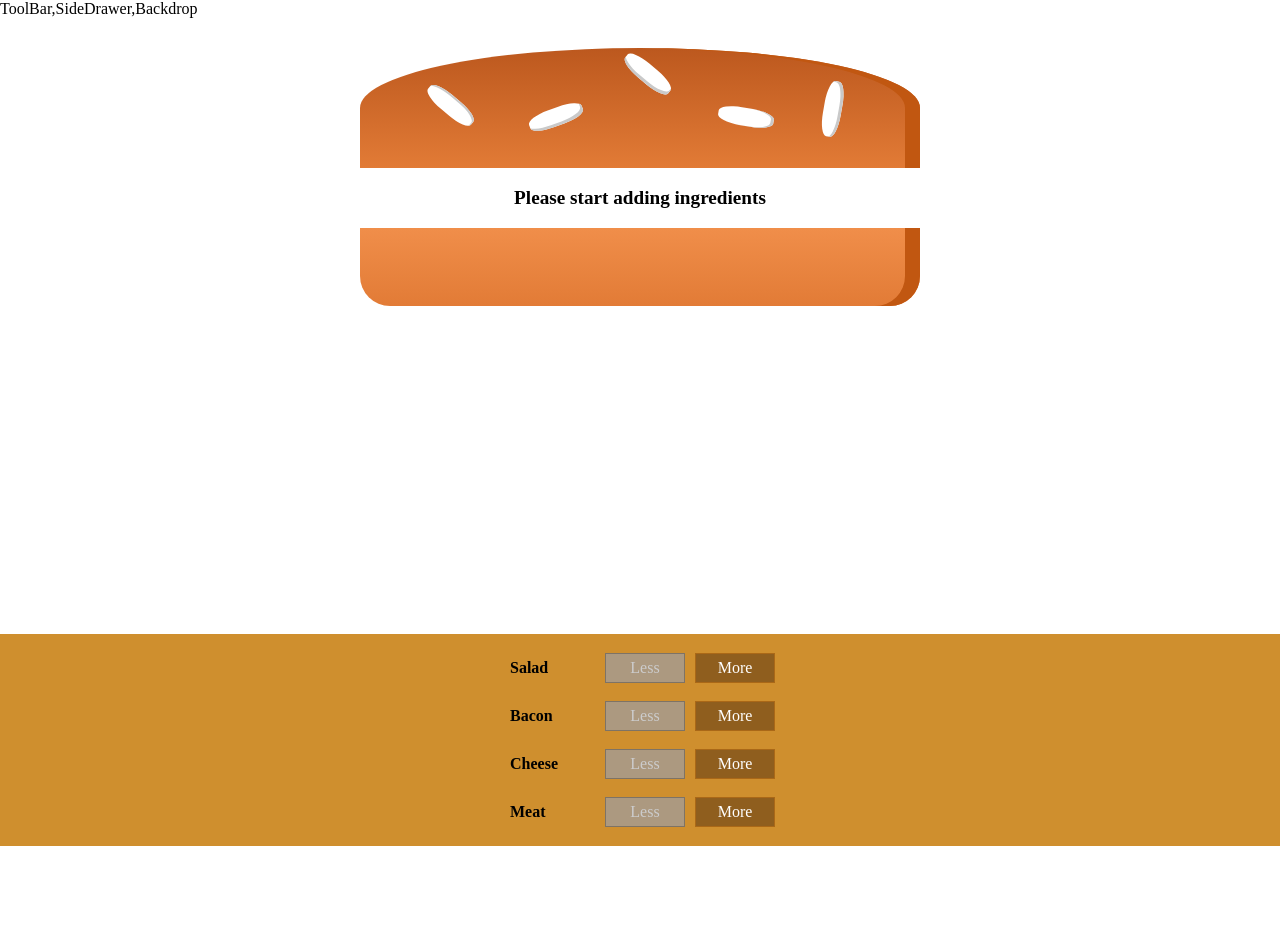
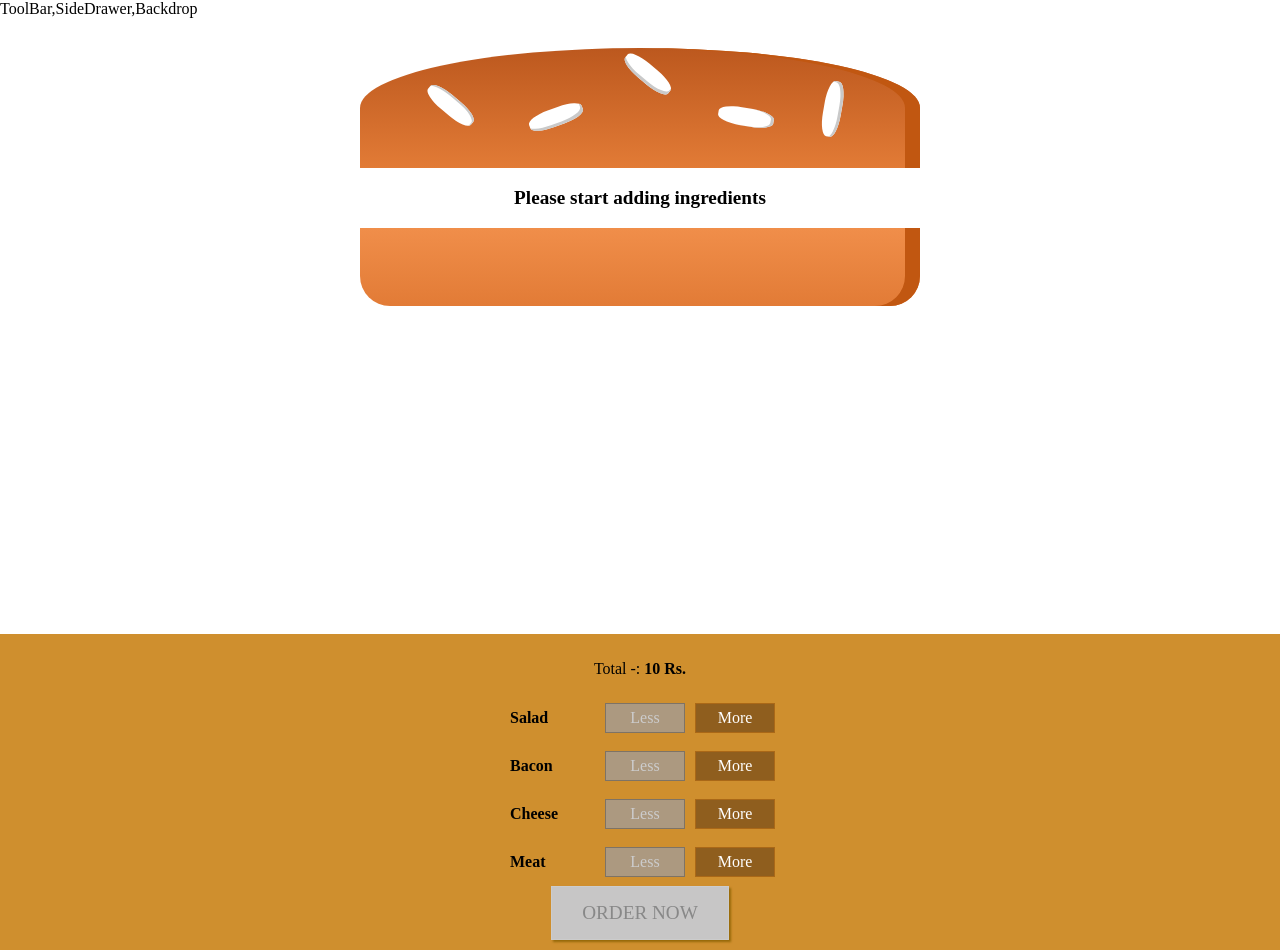
Before and after one commit to aman32767/stack, a React app: page / in a window 1280 px wide. Before the commit the page ends 846 px from the top, so only its background shows below. Built offline with nearby package versions, Linux system fonts and the light colour scheme.

Commit message:
order summary and backdrop added

```diff
--- a/src/components/Burger/BuildControls/BuildControls.css
+++ b/src/components/Burger/BuildControls/BuildControls.css
@@ -9,3 +9,45 @@
     padding : 10px 0;
 
 }
+
+
+.OrderButton {
+    background-color: #DAD735;
+    outline: none;
+    cursor: pointer;
+    border: 1px solid #966909;
+    color: #966909;
+    font-family: inherit;
+    font-size: 1.2em;
+    padding: 15px 30px;
+    box-shadow: 2px 2px 2px #966909;
+}
+
+.OrderButton:hover, .OrderButton:active {
+    background-color: #A0DB41;
+    border: 1px solid #966909;
+    color: #966909;
+}
+
+.OrderButton:disabled {
+    background-color: #C7C6C6;
+    cursor: not-allowed;
+    border: 1px solid #ccc;
+    color: #888888;
+}
+
+.OrderButton:not(:disabled) {
+    animation: enable 0.3s linear;
+}
+
+@keyframes enable {
+    0% {
+        transform: scale(1);
+    }
+    60% {
+        transform: scale(1.1);
+    }
+    100% {
+        transform: scale(1);
+    }
+}
--- a/src/components/Burger/BuildControls/BuildControls.js
+++ b/src/components/Burger/BuildControls/BuildControls.js
@@ -9,6 +9,7 @@
 ];
 const buildControls = props => (
   <div className={classes.BuildControls}>
+        <p>Total -: <strong>{props.price} Rs.</strong></p>
     {controls.map(ctrl => (
       <BuildControl
       key={ctrl.label}
@@ -17,6 +18,9 @@
       removed={()=>props.ingredientRemoved(ctrl.type)}
       disabled={props.disabled[ctrl.type]} />
     ))}
+    <button className={classes.OrderButton}
+     disabled={!props.purchasable}
+     onClick={props.ordered}>ORDER NOW</button>
   </div>
 );
 
--- /dev/null
+++ b/src/components/OrderSummary/OrderSummary.js
@@ -0,0 +1,22 @@
+import React from 'react'
+import Aux from '../../hoc/Aux'
+const orderSummary = (props)=>{
+    const ingredientSummary=Object.keys(props.ingredients).map(igKey=>{
+        return (
+        <li key={igKey}>
+            <span style={{textTransform: 'capitalize'}}>{igKey}</span>: {props.ingredients[igKey]}
+        </li>)
+    })
+return (
+    <Aux>
+        <h3>Your Order</h3>
+        <p>A delicious burger having :</p>
+        <ul>
+            {ingredientSummary}
+        </ul>
+        <p>Continue to checkout??</p>
+    </Aux>
+)
+}
+
+export default orderSummary;
--- /dev/null
+++ b/src/components/UI/Backdrop/Backdrop.css
@@ -0,0 +1,9 @@
+.Backdrop{
+    width: 100%;
+    height:100%;
+    position:fixed;
+    z-index:100;
+    left: 0;
+    top:0;
+    background-color: rgba(0,0,0,50%)
+}
--- /dev/null
+++ b/src/components/UI/Backdrop/Backdrop.js
@@ -0,0 +1,7 @@
+import React from 'react'
+import classes from './Backdrop.css'
+const backdrop = props => (
+    props.show ? <div className={classes.Backdrop} onClick={props.clicked}></div> : null
+)
+
+export default backdrop
--- /dev/null
+++ b/src/components/UI/Modal/Modal.css
@@ -0,0 +1,20 @@
+.Modal {
+  position: fixed;
+  z-index: 500;
+  background-color: white;
+  width: 70%;
+  border: 1px solid #ccc;
+  box-shadow: 1px 1px 1px black;
+  padding: 16px;
+  left: 15%;
+  top: 30%;
+  box-sizing: border-box;
+  transition: all 0.3s ease-out;
+}
+
+@media (min-width: 600px) {
+  .Modal {
+    width: 500px;
+    left: calc(50% - 250px);
+  }
+}
--- /dev/null
+++ b/src/components/UI/Modal/Modal.js
@@ -0,0 +1,20 @@
+import React from 'react'
+import classes from './Modal.css'
+import Aux from '../../../hoc/Aux'
+import Backdrop from '../Backdrop/Backdrop'
+const modal = (props) => (
+    <Aux>
+        <Backdrop show={props.show} clicked={props.modelClosed}/>
+        <div
+            className={classes.Modal}
+            style={{
+                transform: props.show ? 'translateY(0)' : 'translateY(-100vh)',
+                opacity: props.show ? 0.85 : 0
+            }}>
+            {props.children}
+        </div>
+    </Aux>
+
+)
+
+export default modal;
--- a/src/containers/BurgerBuilder/BurgerBuilder.js
+++ b/src/containers/BurgerBuilder/BurgerBuilder.js
@@ -2,6 +2,8 @@
 import Aux from '../../hoc/Aux';
 import Burger from '../../components/Burger/Burger';
 import BuildControls from '../../components/Burger/BuildControls/BuildControls';
+import Modal from '../../components/UI/Modal/Modal'
+import OrderSummary from '../../components/OrderSummary/OrderSummary'
 
 const INGREDIENT_PRICES = {
   salad: 20,
@@ -17,8 +19,24 @@
       cheese: 0,
       meat: 0
     },
-    totalPrice: 10
+    totalPrice: 10,
+    purchasable: false,
+    purchasing:false
   };
+
+
+
+  updatePurchaseState(ingredients) {
+    const sum = Object.keys(ingredients)
+      .map(igKey => {
+        return ingredients[igKey];
+      })
+      .reduce((sum, el) => {
+        return sum + el;
+      }, 0);
+    this.setState({ purchasable: sum > 0 });
+  }
+
   addIngredientHandler = type => {
     const oldCount = this.state.ingredients[type];
     const updatedCount = oldCount + 1;
@@ -28,14 +46,13 @@
     const addingPrice = INGREDIENT_PRICES[type];
     const newPrice = oldPrice + addingPrice;
     this.setState({ totalPrice: newPrice, ingredients: updatedIngredients });
+    this.updatePurchaseState(updatedIngredients);
   };
 
   removerIngredientHandler = type => {
     const oldCount = this.state.ingredients[type];
-      if(oldCount<=0)
-      {
+    if (oldCount <= 0) {
       return;
-
     }
     const updatedCount = oldCount - 1;
     const updatedIngredients = { ...this.state.ingredients };
@@ -44,21 +61,38 @@
     const deductionPrice = INGREDIENT_PRICES[type];
     const newPrice = oldPrice - deductionPrice;
     this.setState({ totalPrice: newPrice, ingredients: updatedIngredients });
+    this.updatePurchaseState(updatedIngredients);
   };
+
+  purchaseHandler = props =>{
+    this.setState({purchasing:true})
+  }
+
+  modelClosedHandler=props=>{
+    this.setState({purchasing:false})
+  }
   render() {
     const disabledInfo = {
       ...this.state.ingredients
-      }
-      for(let key in disabledInfo){
-        disabledInfo[key]= disabledInfo[key]<=0;
+    };
+    for (let key in disabledInfo) {
+      disabledInfo[key] = disabledInfo[key] <= 0;
     }
     return (
       <Aux>
+        <Modal show={this.state.purchasing}
+        modelClosed={this.modelClosedHandler}>
+          <OrderSummary ingredients={this.state.ingredients}/>
+        </Modal>
         <Burger ingredients={this.state.ingredients} />
         <BuildControls
           ingredientAdded={this.addIngredientHandler}
           ingredientRemoved={this.removerIngredientHandler}
-         disabled={disabledInfo}/>
+          disabled={disabledInfo}
+          price={this.state.totalPrice}
+          ordered={this.purchaseHandler}
+          purchasable={this.state.purchasable}
+        />
       </Aux>
     );
   }
```
Lines whose indentation alone changed are shown as unchanged.
